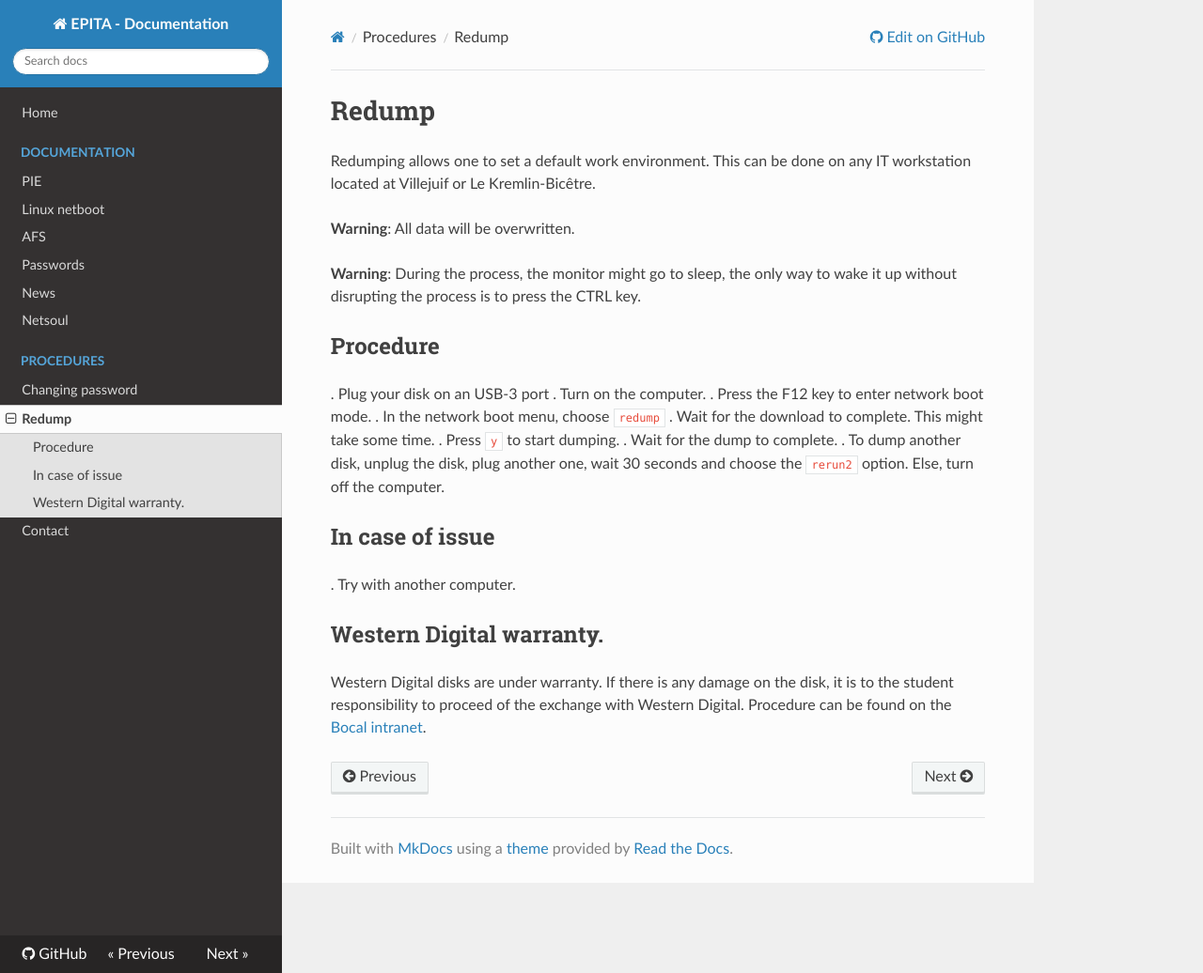
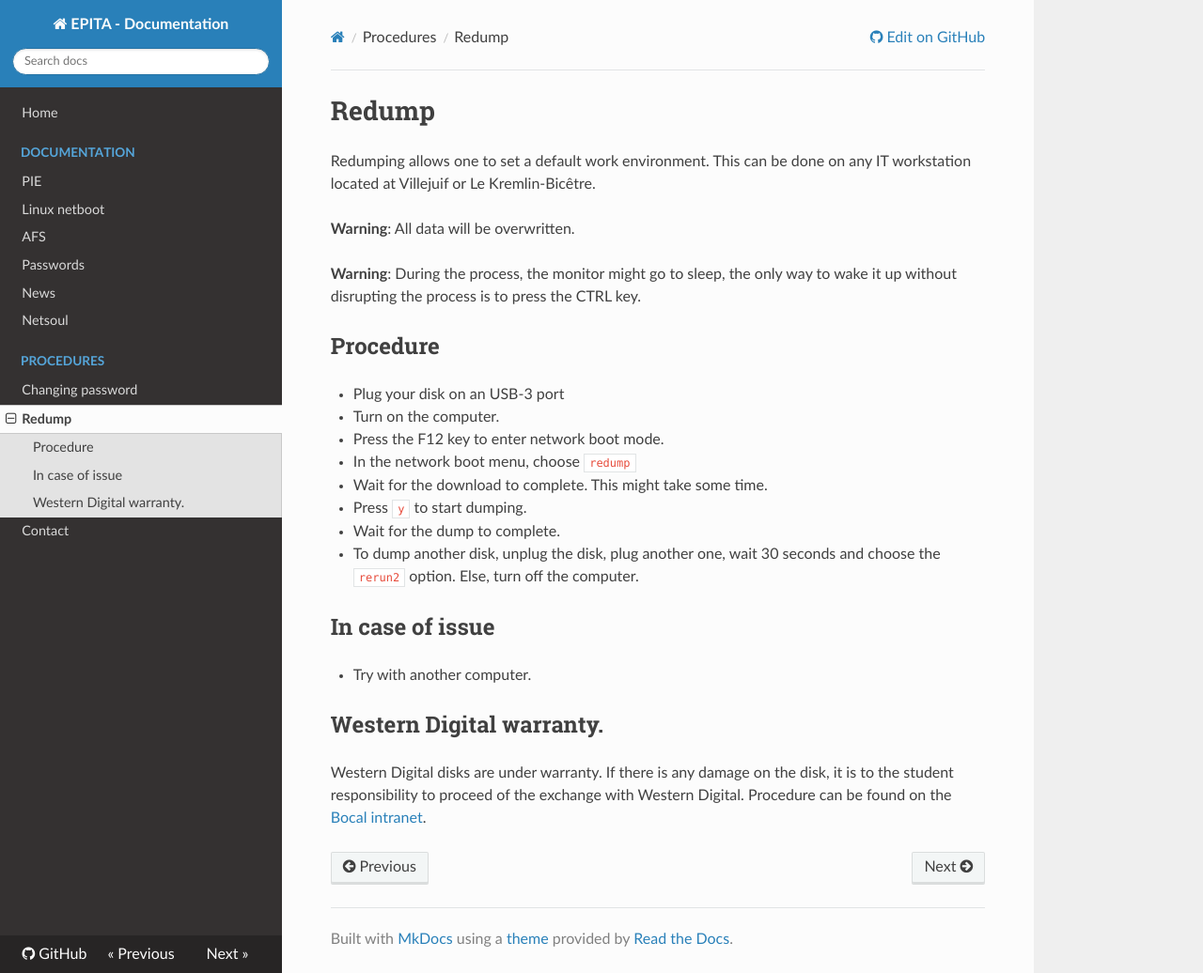
Before and after one commit to cri-epita/epita-doc, an MkDocs documentation site: the page built from docs/redump.md, in a window 1280 px wide and 1036 px high. Shown: the whole window at 94% size. Built offline with MkDocs 1.6.1, drawn with Linux system fonts in a browser that asks for light colours; nearby versions of some CDN libraries; old or Windows-style settings are respelled for this version of MkDocs.

```diff
--- a/docs/redump.md
+++ b/docs/redump.md
@@ -8,18 +8,18 @@ Redumping allows one to set a default work environment. This can be done on any
 
 ## Procedure
 
-. Plug your disk on an USB-3 port
-. Turn on the computer.
-. Press the F12 key to enter network boot mode.
-. In the network boot menu, choose `redump`
-. Wait for the download to complete. This might take some time.
-. Press `y` to start dumping.
-. Wait for the dump to complete.
-. To dump another disk, unplug the disk, plug another one, wait 30 seconds and choose the `rerun2` option. Else, turn off the computer.
+ * Plug your disk on an USB-3 port
+ * Turn on the computer.
+ * Press the F12 key to enter network boot mode.
+ * In the network boot menu, choose `redump`
+ * Wait for the download to complete. This might take some time.
+ * Press `y` to start dumping.
+ * Wait for the dump to complete.
+ * To dump another disk, unplug the disk, plug another one, wait 30 seconds and choose the `rerun2` option. Else, turn off the computer.
 
 ## In case of issue
 
-. Try with another computer.
+ * Try with another computer.
 
 ## Western Digital warranty.
 
```
Also changed, not shown: docs/change_password.md (+2 -2 lines), docs/netsoul.md (+4 -4 lines), docs/news.md (+5 -5 lines), docs/passwords.md (+8 -8 lines), docs/pie.md (+2 -2 lines).
